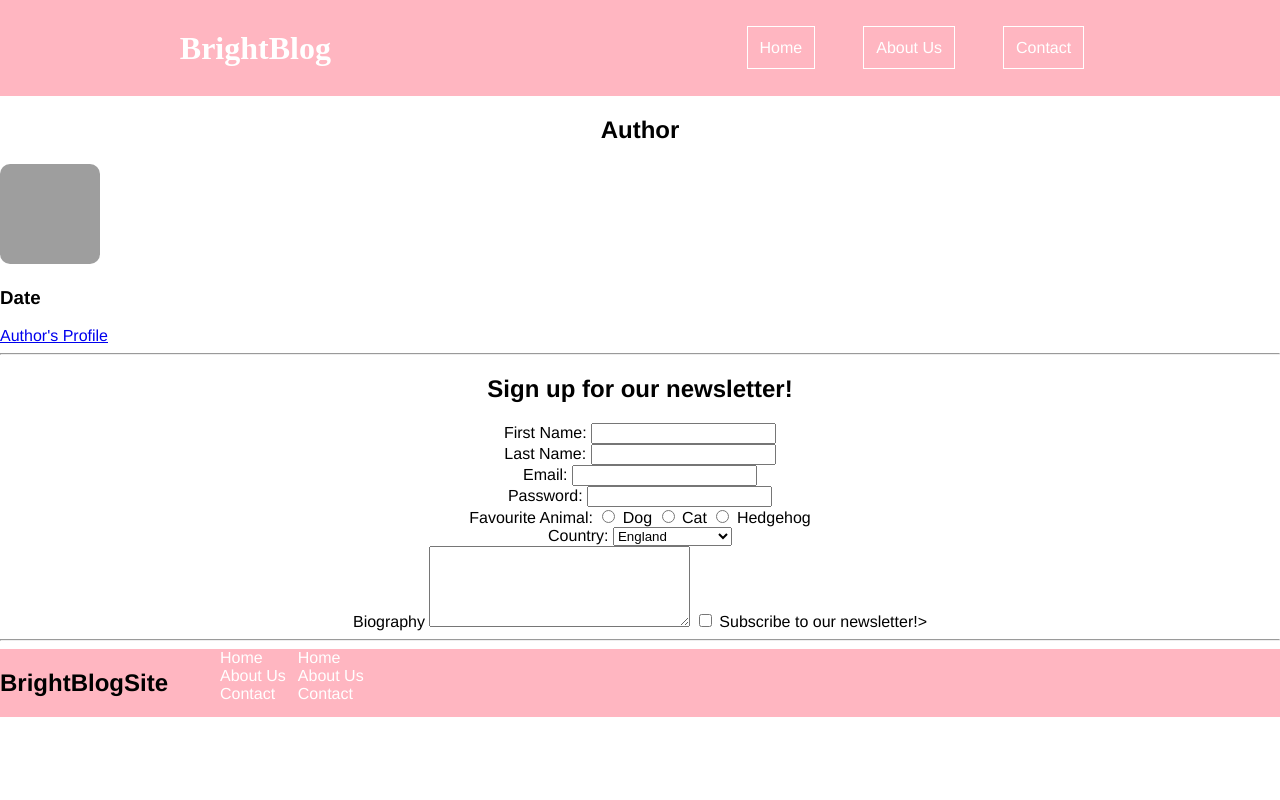
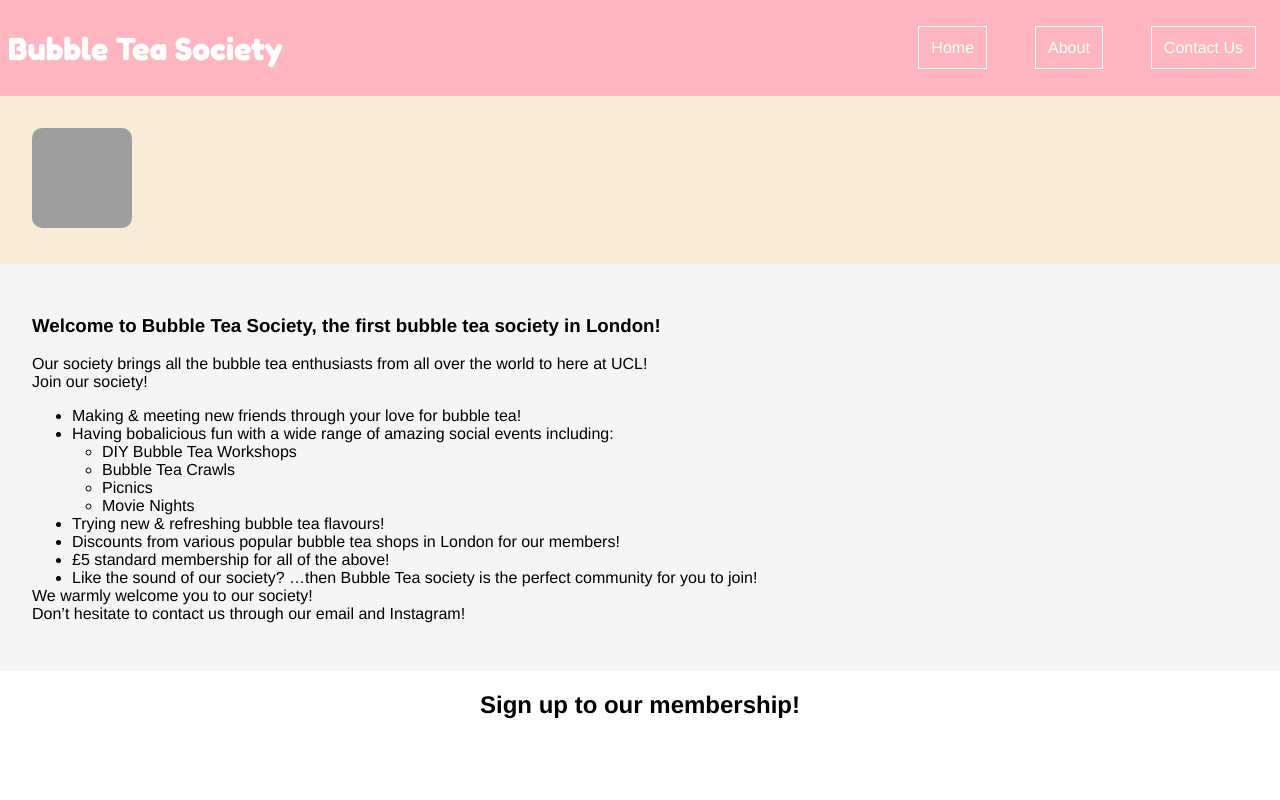
Before and after one commit to hzhxngy/bubbletea.github.io, a plain HTML site: page index.html in a window 1280 px wide. Shown: the top 800 px of the page. Drawn offline with Linux system fonts and the light colour scheme; grey boxes are pictures that could not be loaded.

Commit message:
inital commit

```diff
--- a/index.html
+++ b/index.html
@@ -4,57 +4,68 @@
     <link rel="stylesheet" href="style.css">
     <link href="https://fonts.googleapis.com/css2?family=Fredoka:wght@300..700&display=swap" rel="stylesheet">
     <meta name="viewport" content="width=device-width, initial-scale=1.0">
-    <title> BrightBlog</title>
+    <title> Bubble Tea Society</title>
 </head>
 <body>
     <header>
-        <h1 id="heading">BrightBlog</h1>
+        <h1 id="heading">Bubble Tea Society</h1>
         <nav>
             <ul id="nav-ul">
                 <li>
                     <a href class="navbutton"> Home </a>
                 </li>
                 <li>
-                    <a href class="navbutton"> About Us </a>
+                    <a href class="navbutton"> About </a>
                 </li>
                 <li>
-                    <a href class="navbutton"> Contact </a>
+                    <a href class="navbutton"> Contact Us </a>
                 </li>
             </ul>
         </nav>
     </header>
     <main>
-        <div>
+        <div id="grid-container">
             <article>
-                <header>
-                    <h2></h2>
-                    <h3></h3>
-                </header>
-                <main>
-                    <p>
-                        <blockquote>
-                            <cite></cite>
-                        </blockquote>
-                    </p>
-                </main>
-                <footer>
-                    <h2> Author </h2>
-                    <img src="https://placebear.com/100/100/" alt="A Picture of a Bear ">
-                    <h3> Date </h3>
-                    <a href="https://brightnetwork.co.uk" target="_blank">Author's Profile</a>
 
-                </footer>
+                <div id="menu">
+                    <img src="https://placebear.com/100/100/" alt="Our Logo">
+                </div>
+                <div>
+                    <section id="main-content">
+                        <h1>Welcome to Bubble Tea Society, the first bubble tea society in London!</h1>
+                        <p>Our society brings all the bubble tea enthusiasts from all over the world to here at UCL!
+                            <br>
+                            Join our society!
+                            <br>
+                            <ul>
+                                <li>Making & meeting new friends through your love for bubble tea!</li>
+                                <li>Having bobalicious fun with a wide range of amazing social events including:</li>
+
+                                <ul style="padding-left: 30px;">
+                                    <li>DIY Bubble Tea Workshops</li>
+                                    <li>Bubble Tea Crawls</li>
+                                    <li>Picnics</li>
+                                    <li>Movie Nights</li>
+                                </ul>
+
+                                <li>Trying new & refreshing bubble tea flavours!</li>
+                                <li>Discounts from various popular bubble tea shops in London for our members!</li>
+                                <li>£5 standard membership for all of the above! </li>
+                                <li>Like the sound of our society? …then Bubble Tea society is the perfect community for you to join!</li>
+                            </ul>
+
+                            We warmly welcome you to our society!
+                            <br>
+                            Don’t hesitate to contact us through our email and Instagram!</p>
+                    </section>
+                </div>
             </article>
-            <hr>
-            <h2>Sign up for our newsletter!</h2>
+
+        <h2>Sign up to our membership!</h2>
+        <hr class="custom-hr">
             <form action="" method="">
-                <label for="first_name">First Name:</label>
-                <input type="text" id="first_name" name="first_name" required>
-
-                <br>
-
-                <label for="last_name">Last Name:</label>
-                <input type="text" id="last_name" name="last_name" required>
+                <label for="full_name">Full Name:</label>
+                <input type="text" id="full_name" name="full_name" required>
 
                 <br>
 
@@ -63,60 +74,41 @@
 
                 <br>
 
-                <label for="password">Password:</label>
-                <input type="password" id="password" name="password" required>
+                <label for="favourite_bubble_tea">Favourite Type of Bubble Tea:</label>
+                <input type="radio" id="milk_tea" name="favourite_bubble_tea" value="milk_tea" required>
+                <label for="milk_tea">Milk Tea</label>
+                <input type="radio" id="fruit_tea" name="favourite_bubble_tea" value="fruit_tea" required>
+                <label for="fruit_tea">Fruit Tea</label>
 
                 <br>
 
-                <label for="favourite animal">Favourite Animal:</label>
-                <input type="radio" id="dog" name="favoruite animal" value="dog">
-                <label for="dog">Dog</label>
-                <input type="radio" id="cat" name="favoruite animal" value="cat">
-                <label for="cat">Cat</label>
-                <input type="radio" id="hedgehog" name="favoruite animal" value="hedgehog">
-                <label for="hedgehog">Hedgehog</label>
+                <label for="topping">Topping:</label>
+                <select name="topping" id="topping">
+                    <option value="tapioca_pearls">Tapioca Pearls</option>
+                    <option value="jelly">Jelly</option>
+                    <option value="popping_bubbles">Popping Bubbles</option>
+                    <option value="pudding">Pudding</option>
+                    <option value="red_bean">Red Bean</option>
+                </select>
+                <br>
+
+                <label for="question">Ask your question here!</label>
+                <textarea name="question" id="question" cols="30" rows="1"></textarea>
 
                 <br>
 
-                <label for="country">Country:</label>
-                <select name="country" id="country">
-                    <option value="england">England</option>
-                    <option value="scotland">Scotland</option>
-                    <option value="wales">Wales</option>
-                    <option value="northern_ireland">Northern Ireland</option>
-                </select>
-                <br>
-
-                <label for="bio">Biography</label>
-                <textarea name="bio" id="bio" cols="30" rows="5"></textarea>
-
                 <input type="checkbox" id="subscribe" name="subscribe">
-                <label for="subscribe">Subscribe to our newsletter!></label>
+                <label for="subscribe">Subscribe to our mailing list!</label>
 
                 <br>
-
-
             </form>
-
         </div>
         <hr>
     </main>
     <footer>
-        <h2> BrightBlogSite</h2>
         <section>
             <nav>
                 <ul id="footer-ul">
-                    <div>
-                        <li>
-                            <a href = ""> Home </a>
-                        </li>
-                        <li>
-                            <a href = ""> About Us </a>
-                        </li>
-                        <li>
-                            <a href = ""> Contact </a>
-                        </li>
-                    </div>
                     <div>
                         <li>
                             <a href = ""> Home </a>
@@ -132,9 +124,6 @@
             </nav>
         </section>
     </footer>
-
-<aside>
-
-</aside>
+    <h5>&copy 2024 HZ </h5>
 </body>
 </html>
--- a/style.css
+++ b/style.css
@@ -1,9 +1,8 @@
 #heading {
     margin: 0px;
     padding: 8px;
-    font-family: "Fredoka-One";
-    <!--box-shadow: 10px 10px 15px 5px white;-->
-    width: 20%;
+    font-family: "Fredoka", sans-serif;
+
 }
 
 body > header {
@@ -12,7 +11,7 @@ body > header {
     display: flex;
     height: 12vh;
     align-items: center;
-    justify-content: space-around;
+    justify-content: space-between;
 
 }
 
@@ -46,7 +45,7 @@ body {
 }
 
 body > main > article {
-    width: 70%;
+    width: 100%;
     margin: auto;
 }
 
@@ -74,6 +73,9 @@ ul {
 #footer-ul{
     display: flex;
     list-style: none;
+    margin-left: auto;
+    margin-right: auto;
+
 }
 
 #footer-ul > div > li {
@@ -85,3 +87,30 @@ ul {
     text-decoration: none;
     color: white;
 }
+
+#menu{
+    padding: 32px;
+    background-color: antiquewhite;
+    grid-area: menu;
+}
+
+#main-content{
+    padding: 32px;
+    background-color: whitesmoke;
+    grid-area: main;
+}
+
+footer{
+    grid-area: footer;
+}
+
+#grid-container {
+    display: grid;
+    grid-template-areas:
+    "header"
+    "menu"
+    "main"
+    "footer"
+    ;
+    grid-template-rows: 3fr 7fr;
+}
```
